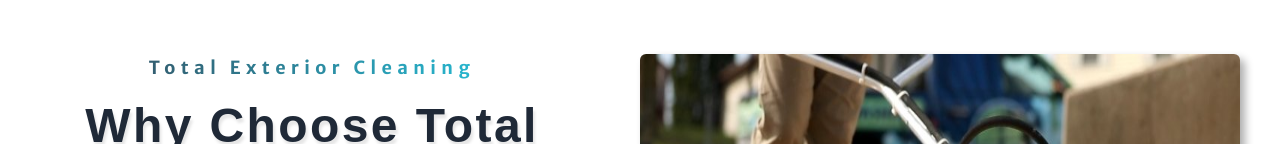
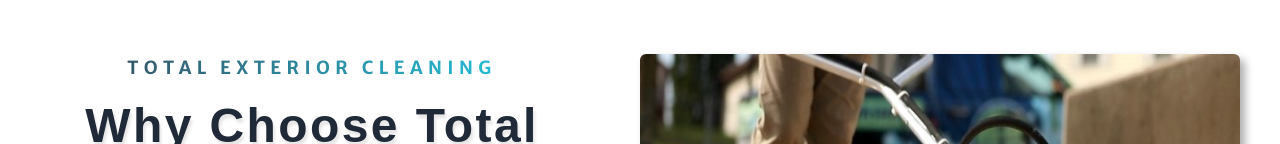
Before and after one commit to danielirwin99/pressure-washing, a React (Create React App) app: page / in a window 1280 px wide. Shown: the part 802-946 px from the top of the page. Built offline with nearby package versions, Linux system fonts and the light colour scheme.

Commit message:
Uppercase

```diff
--- a/src/components/Landing/About.jsx
+++ b/src/components/Landing/About.jsx
@@ -75,7 +75,7 @@ const About = () => {
           </a>
         </div> */}
         <div className="w-full flex flex-col justify-center xl:w-1/2 mb-10 text-center lg:text-start xl:mb-0 pr-0 lg:pr-14">
-          <h3 className="text-center from-gray-700 to-cyan-400 bg-gradient-to-r bg-clip-text text-transparent tracking-[0.3em] font-bold text-md lg:text-lg ">
+          <h3 className="text-center uppercase from-gray-700 to-cyan-400 bg-gradient-to-r bg-clip-text text-transparent tracking-[0.3em] font-bold text-md lg:text-lg ">
             Total Exterior Cleaning
           </h3>
           <h2
```
